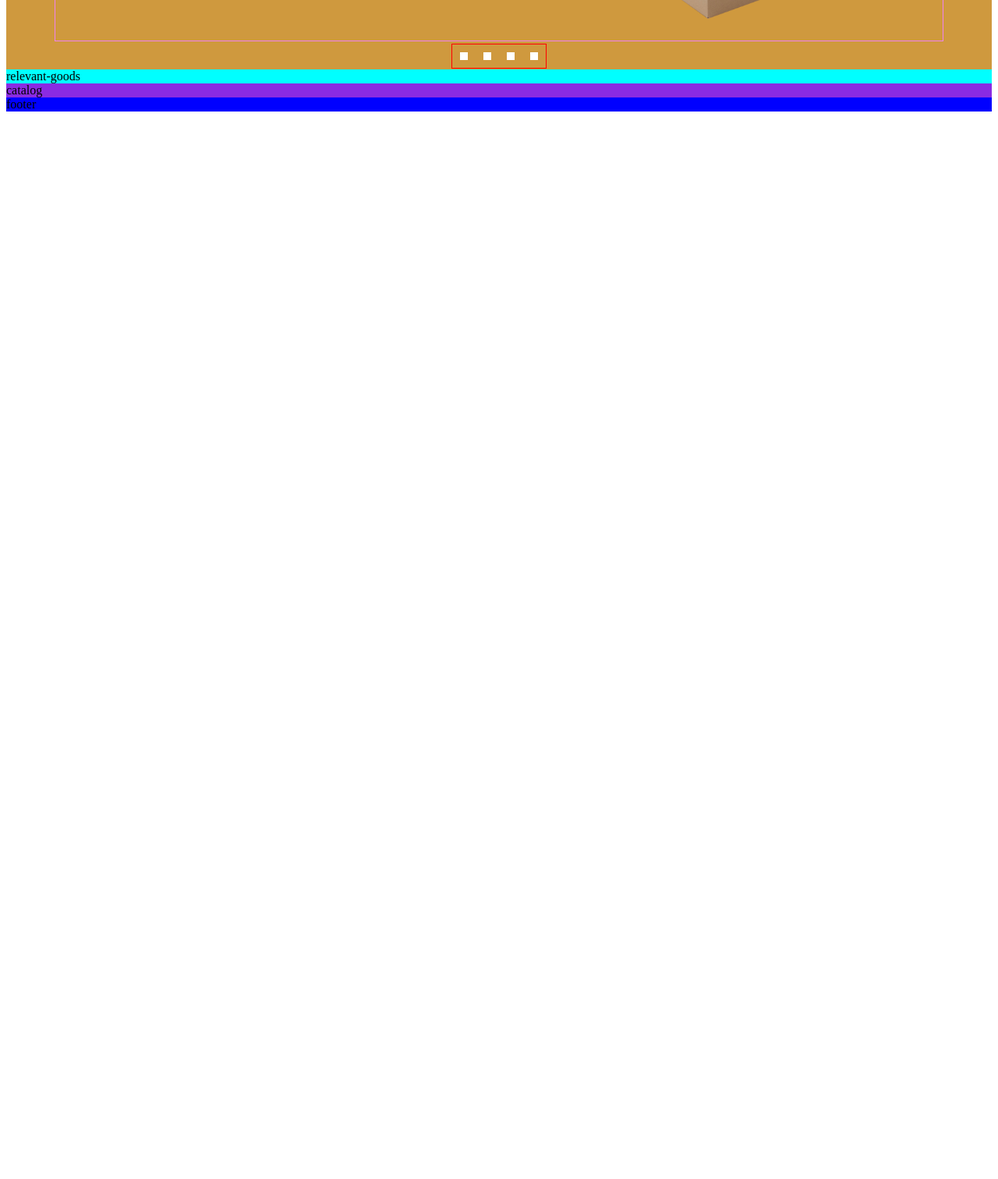
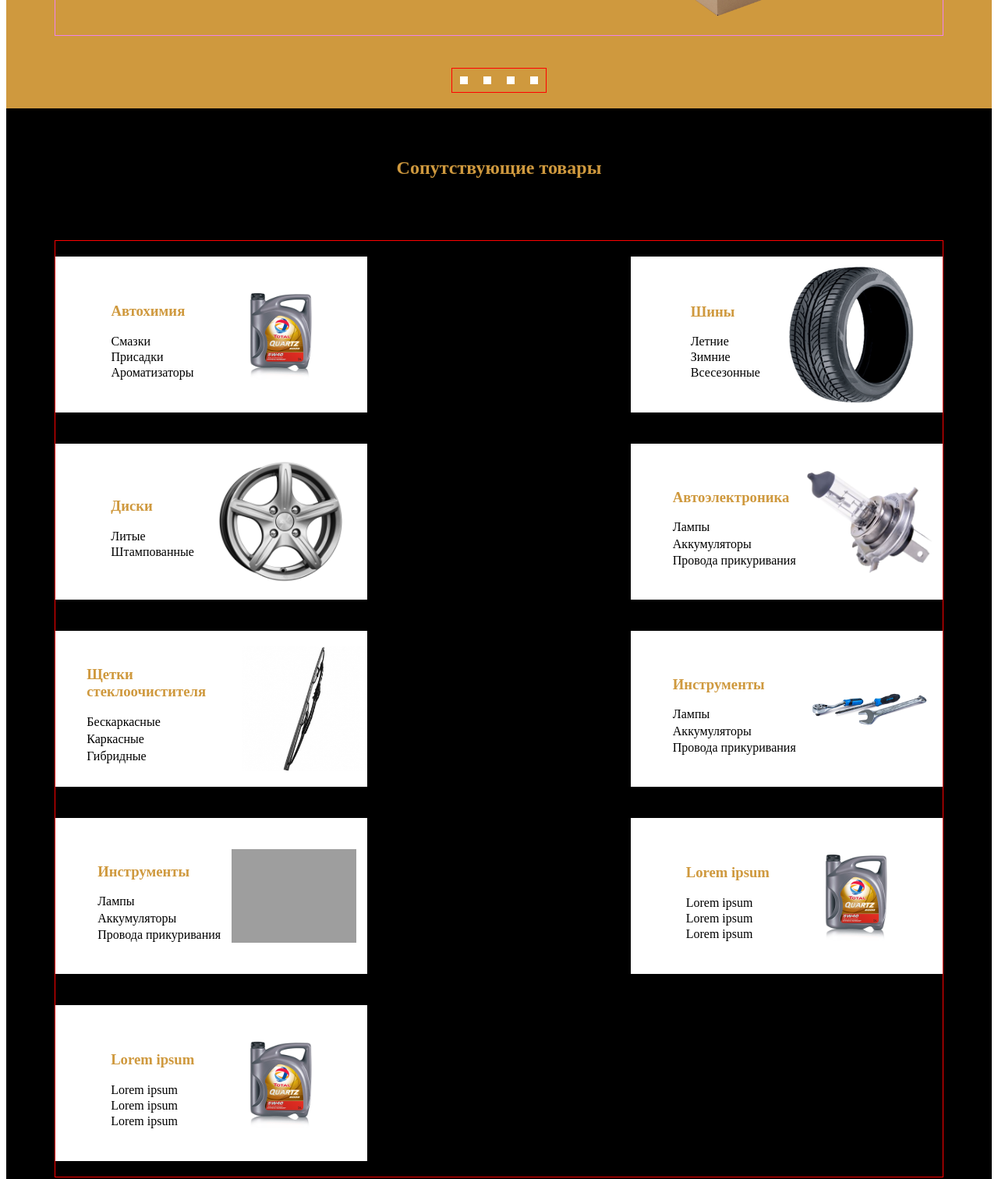
Before and after one commit to seulementmarie/red-mechanics, a plain HTML site: page index.html in a window 1280 px wide. Shown: the part 830-2342 px from the top of the page at 78% size. Before the commit the page ends 981 px from the top, so only its background shows below. Drawn offline with Linux system fonts and the light colour scheme; grey boxes are pictures that could not be loaded.

Commit message:
Added goods cards

```diff
--- a/index.html
+++ b/index.html
@@ -56,7 +56,7 @@
                     <div class="slider__text--main">Верните, если передумали</div>
                     <div class="slider__text--comment">В течение недели Вы можете вернуть товары, купленные в нашем магазине.</div>
                 </div>
-                <img src="images/caroussele/boxes.png">
+                <img src="images/carousele/boxes.png">
             </div>
             <div class="slider__bullets">
                 <a class="bullet"></a>
@@ -65,7 +65,100 @@
                 <a class="bullet"></a>
             </div>
         </div>
-        <div class="relevant-goods">relevant-goods</div>
+        <div class="goods">
+            <h2>Сопутствующие товары</h2>
+            <ul class="goods__list">
+                <li>
+                    <div class="goods__list__card">
+                        <ul><h3>Автохимия</h3>
+                            <li>Смазки</li>
+                            <li>Присадки</li>
+                            <li>Ароматизаторы</li>
+                        </ul>
+                        <img src="images/goods/Quartz.png">
+                    </div>
+                </li>
+                <li>
+                    <div class="goods__list__card">
+                        <ul><h3>Шины</h3>
+                            <li>Летние</li>
+                            <li>Зимние</li>
+                            <li>Всесезонные</li>
+                        </ul>
+                        <img src="images/goods/shina.png">
+                    </div>
+                </li>
+                <li>
+                    <div class="goods__list__card">
+                        <ul><h3>Диски</h3>
+                            <li>Литые</li>
+                            <li>Штампованные</li>
+                        </ul>
+                        <img src="images/goods/disk.png">
+                    </div>
+                </li>
+                <li>
+                    <div class="goods__list__card">
+                        <ul><h3>Автоэлектроника</h3>
+                            <li>Лампы</li>
+                            <li>Аккумуляторы</li>
+                            <li>Провода прикуривания</li>
+                        </ul>
+                        <img src="images/goods/lampa.png">
+                    </div>
+                </li>
+                <li>
+                    <div class="goods__list__card">
+                        <ul><h3>Щетки cтеклоочистителя</h3>
+                            <li>Бескаркасные</li>
+                            <li>Каркасные</li>
+                            <li>Гибридные</li>
+                        </ul>
+                        <img src="images/goods/brush.jpeg">
+                    </div>
+                </li>
+                <li>
+                    <div class="goods__list__card">
+                        <ul><h3>Инструменты</h3>
+                            <li>Лампы</li>
+                            <li>Аккумуляторы</li>
+                            <li>Провода прикуривания</li>
+                        </ul>
+                        <img src="images/goods/slide3.png">
+                    </div>
+                </li>
+                <li>
+                    <div class="goods__list__card">
+                        <ul><h3>Инструменты</h3>
+                            <li>Лампы</li>
+                            <li>Аккумуляторы</li>
+                            <li>Провода прикуривания</li>
+                         </ul>
+                        <img src="images/goods/whatever.jpg">
+                    </div>
+                </li>
+                <li>
+                    <div class="goods__list__card">
+                        <ul><h3>Lorem ipsum</h3>
+                            <li>Lorem ipsum</li>
+                            <li>Lorem ipsum</li>
+                            <li>Lorem ipsum</li>
+                            </ul>
+                        <img src="images/goods/Quartz.png">
+                    </div>
+                </li>
+                <li>
+                    <div class="goods__list__card">
+                        <ul><h3>Lorem ipsum</h3>
+                            <li>Lorem ipsum</li>
+                            <li>Lorem ipsum</li>
+                            <li>Lorem ipsum</li>
+                            </ul>
+                        <img src="images/goods/Quartz.png">
+                    </div>
+                </li>
+            </ul>
+        </div>
         <div class="catalog">catalog</div>
         <div class="footer">footer</div>
     </body>
--- a/styles.css
+++ b/styles.css
@@ -222,7 +222,7 @@ body{
     align-content: center;
     align-items: center;
     justify-content: space-around;
-    height: 400px;
+    height: 450px;
 }
 
 .slider__item{
@@ -231,7 +231,8 @@ body{
     justify-content: space-between;
     align-items: center;
     border: 1px solid violet;
-    height: 90%;
+    margin-top: 20px;
+    height: 70%;
     width: 90%;
 }
 
@@ -298,13 +299,60 @@ body{
     margin: 10px 10px 10px 10px;
 }
 
-.relevant-goods{
-    background-color: aqua;
+.goods {
+    background-color: black;
+    height: auto;
+    display: flex;
+    flex-direction: column;
+    align-items: center;
 }
 
-.catalog{
+.goods h2 {
+    color: #cf993e;
+    margin: 5%;
+}
+
+.goods__list {
+    height: auto;
+    width: 90%;
+    display: flex;
+    flex-direction: row;
+    align-items: center;
+    justify-content: space-between;
+    flex-wrap: wrap;
+    border: 1px solid red;
+    padding: 0;
+}
+
+.goods__list__card {
+    height: 200px;
+    width: 400px;
+    background-color: white;
+    display: flex;
+    flex-direction: row;
+    justify-content: space-evenly;
+    align-items: center;
+    margin: 5% 0% 5% 0%;
+}
+
+.goods__list__card h3 {
+    color: #cf993e;
+}
+
+.goods__list__card li {
+    color: black;
+    list-style: none;
+    margin: 2% 0% 2% 0%;
+}
+
+.goods__list__card img {
+    /* height: 0%; */
+    width: 40%;
+}
+
+/* .catalog{
     background-color: blueviolet;
-}
+} */
 
 .footer{
     background-color: blue;
```
Also changed, not shown: images/carousele/boxes.png (renamed from images/caroussele/boxes.png), images/goods/Quartz.png (added), images/goods/accumulator.jpg (added), images/goods/brush.jpeg (added), images/goods/disk.png (added), images/goods/engine.jpg (added), images/goods/lampa.png (added), images/goods/shina.png (added), images/goods/slide3.png (added), 1 other file.
